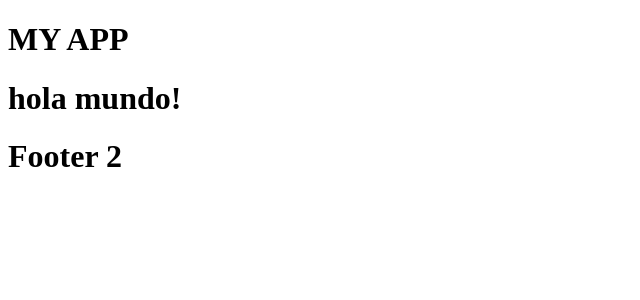
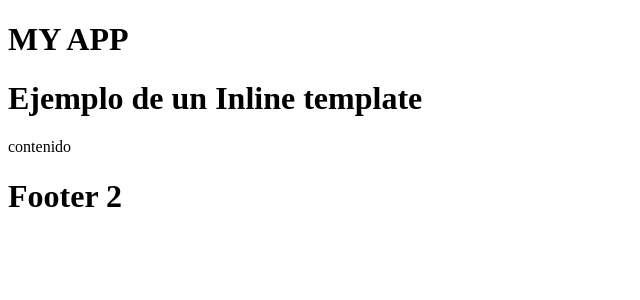
Before and after one commit to OliverZulett/Fundamentos-de-Angular-15, an Angular app: page / in a window 1280 px wide. Shown: the top 300 px of the page, without its empty margins (0-640 px from the left). Built offline with nearby package versions, Linux system fonts and the light colour scheme.

Commit message:
como crear un template

```diff
--- a/src/app/app.component.html
+++ b/src/app/app.component.html
@@ -1,5 +1,5 @@
 <app-header></app-header>
 
-<h1>hola mundo!</h1>
+<app-avatar></app-avatar>
 
 <app-footer></app-footer>
--- a/src/app/app.module.ts
+++ b/src/app/app.module.ts
@@ -6,6 +6,7 @@ import { AppComponent } from './app.component';
 import { HeaderComponent } from './header/header.component';
 import { FooterComponent } from './footer/footer.component';
 import { TitleComponent } from './title/title.component';
+import { AvatarComponent } from './avatar/avatar.component';
 
 @NgModule({
   declarations: [
@@ -13,6 +14,7 @@ import { TitleComponent } from './title/title.component';
     HeaderComponent,
     FooterComponent,
     TitleComponent,
+    AvatarComponent,
   ],
   imports: [
     BrowserModule,
--- /dev/null
+++ b/src/app/avatar/avatar.component.html
@@ -0,0 +1 @@
+<p>avatar works!</p>
--- /dev/null
+++ b/src/app/avatar/avatar.component.ts
@@ -0,0 +1,13 @@
+import { Component } from '@angular/core';
+
+@Component({
+  selector: 'app-avatar',
+  template: `
+    <h1>Ejemplo de un Inline template</h1>
+    <p>contenido</p>
+  `,
+  styleUrls: ['./avatar.component.scss']
+})
+export class AvatarComponent {
+
+}
```
Also changed, not shown: src/app/avatar/avatar-alt.component.html (added), src/app/avatar/avatar.component.scss (added), 1 other file (tests, documents, lock files or other folders).
